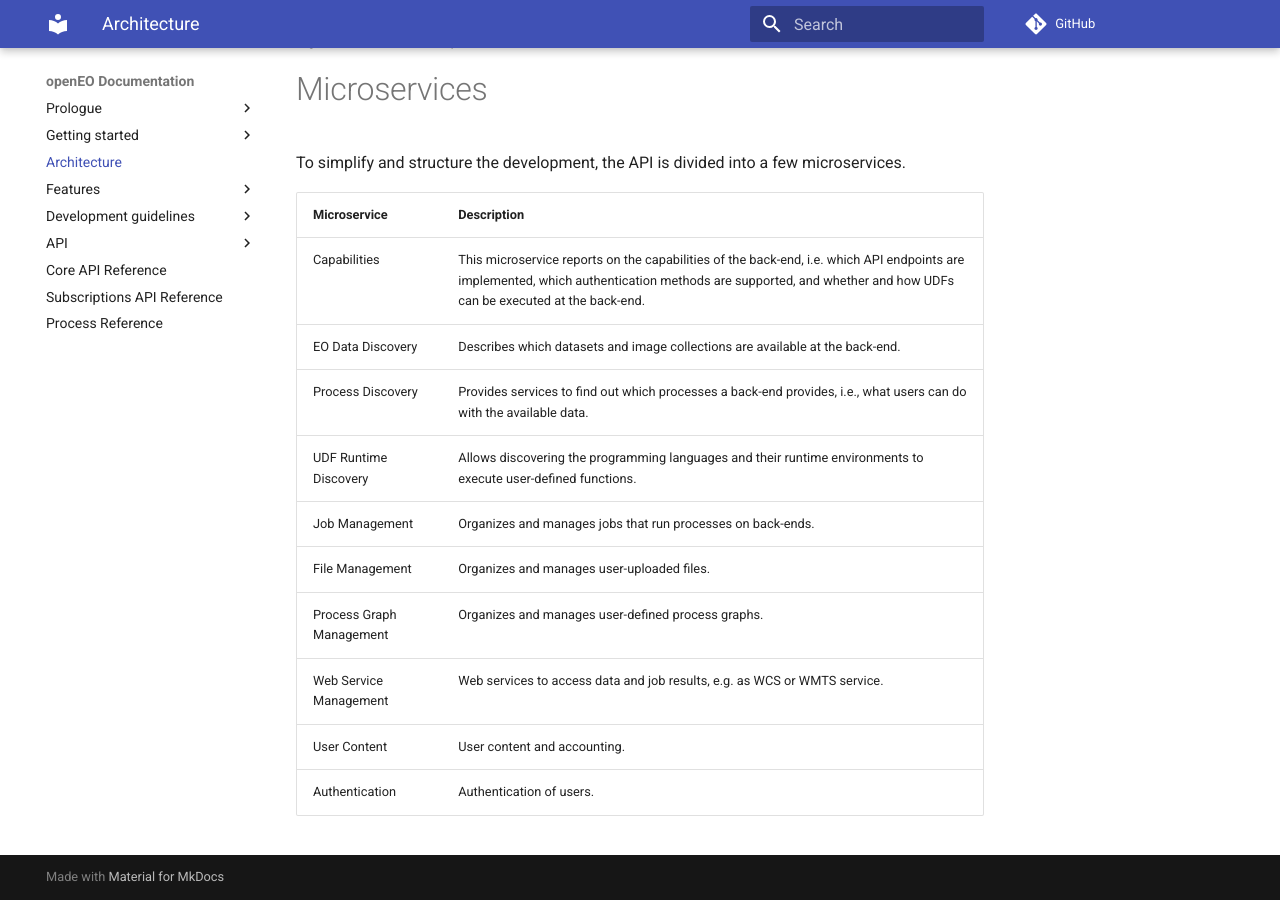
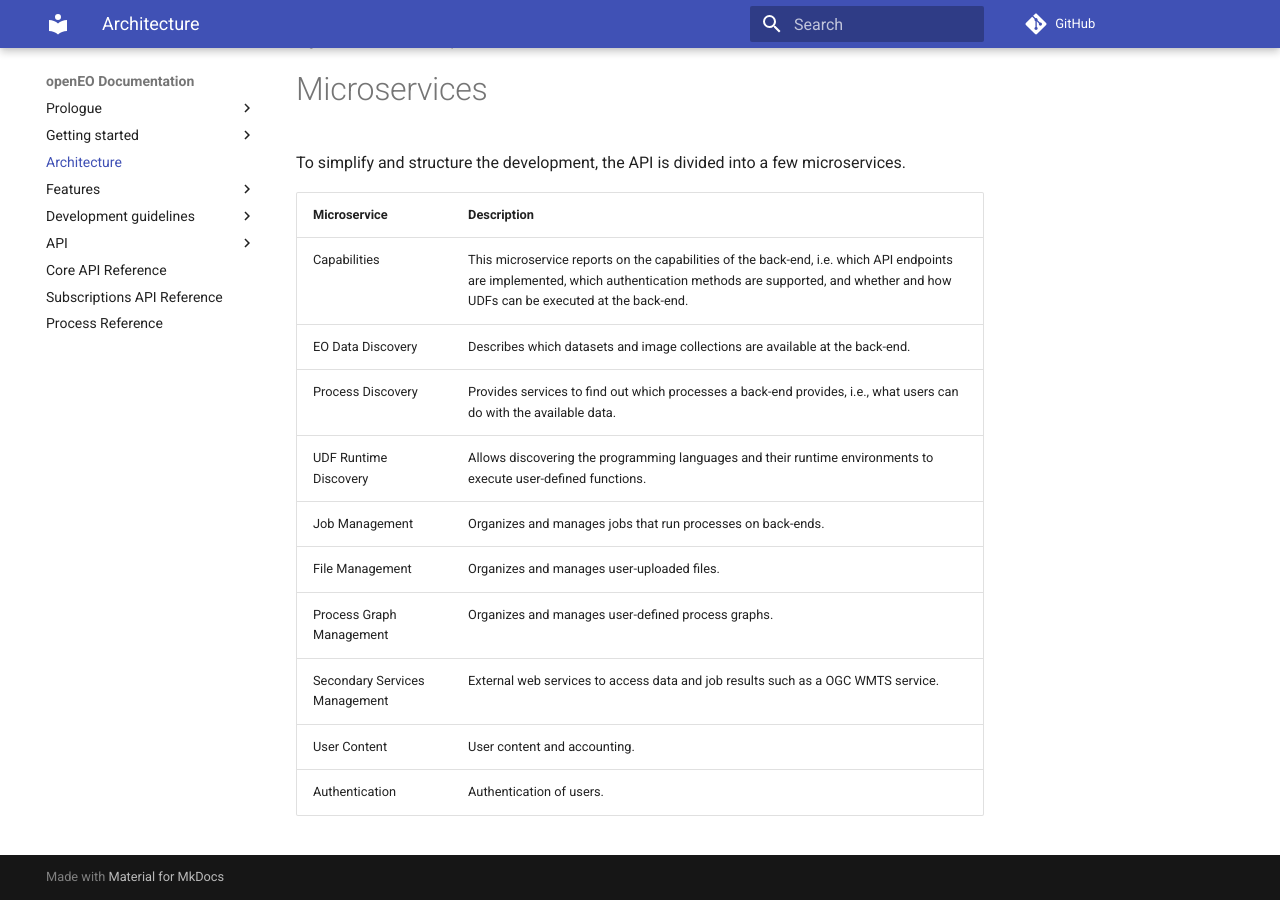
Before and after one commit to Open-EO/openeo-api, an MkDocs documentation site: the page built from docs/arch.md, in a window 1280 px wide and 900 px high, scrolled down 895 px. Built offline with MkDocs 1.6.1 and Material for MkDocs 9.7.7, drawn with Linux system fonts in a browser that asks for light colours; comment, search, counter and statistics services are not loaded.

Commit message:
Web Service Management => Secondary Services Management

```diff
--- a/docs/arch.md
+++ b/docs/arch.md
@@ -17,15 +17,15 @@ The openEO API defines a language how clients communicate to back-ends in order
 
 To simplify and structure the development, the API is divided into a few microservices.
 
-| Microservice               | Description                                                  |
-| -------------------------- | ------------------------------------------------------------ |
-| Capabilities               | This microservice reports on the capabilities of the back-end, i.e. which API endpoints are implemented, which authentication methods are supported, and whether and how UDFs can be executed at the back-end. |
-| EO Data Discovery          | Describes which datasets and image collections are available at the back-end. |
-| Process Discovery          | Provides services to find out which processes a back-end provides, i.e., what users can do with the available data. |
-| UDF Runtime Discovery      | Allows discovering the programming languages and their runtime environments to execute user-defined functions. |
-| Job Management             | Organizes and manages jobs that run processes on back-ends. |
-| File Management            | Organizes and manages user-uploaded files. |
-| Process Graph Management   | Organizes and manages user-defined process graphs.  |
-| Web Service Management     | Web services to access data and job results, e.g. as WCS or WMTS service. |
-| User Content               | User content and accounting. |
-| Authentication             | Authentication of users. |
+| Microservice                  | Description                                                  |
+| ----------------------------- | ------------------------------------------------------------ |
+| Capabilities                  | This microservice reports on the capabilities of the back-end, i.e. which API endpoints are implemented, which authentication methods are supported, and whether and how UDFs can be executed at the back-end. |
+| EO Data Discovery             | Describes which datasets and image collections are available at the back-end. |
+| Process Discovery             | Provides services to find out which processes a back-end provides, i.e., what users can do with the available data. |
+| UDF Runtime Discovery         | Allows discovering the programming languages and their runtime environments to execute user-defined functions. |
+| Job Management                | Organizes and manages jobs that run processes on back-ends. |
+| File Management               | Organizes and manages user-uploaded files. |
+| Process Graph Management      | Organizes and manages user-defined process graphs.  |
+| Secondary Services Management | External web services to access data and job results such as a OGC WMTS service. |
+| User Content                  | User content and accounting. |
+| Authentication                | Authentication of users. |
```
Also changed, not shown: openapi.json.
